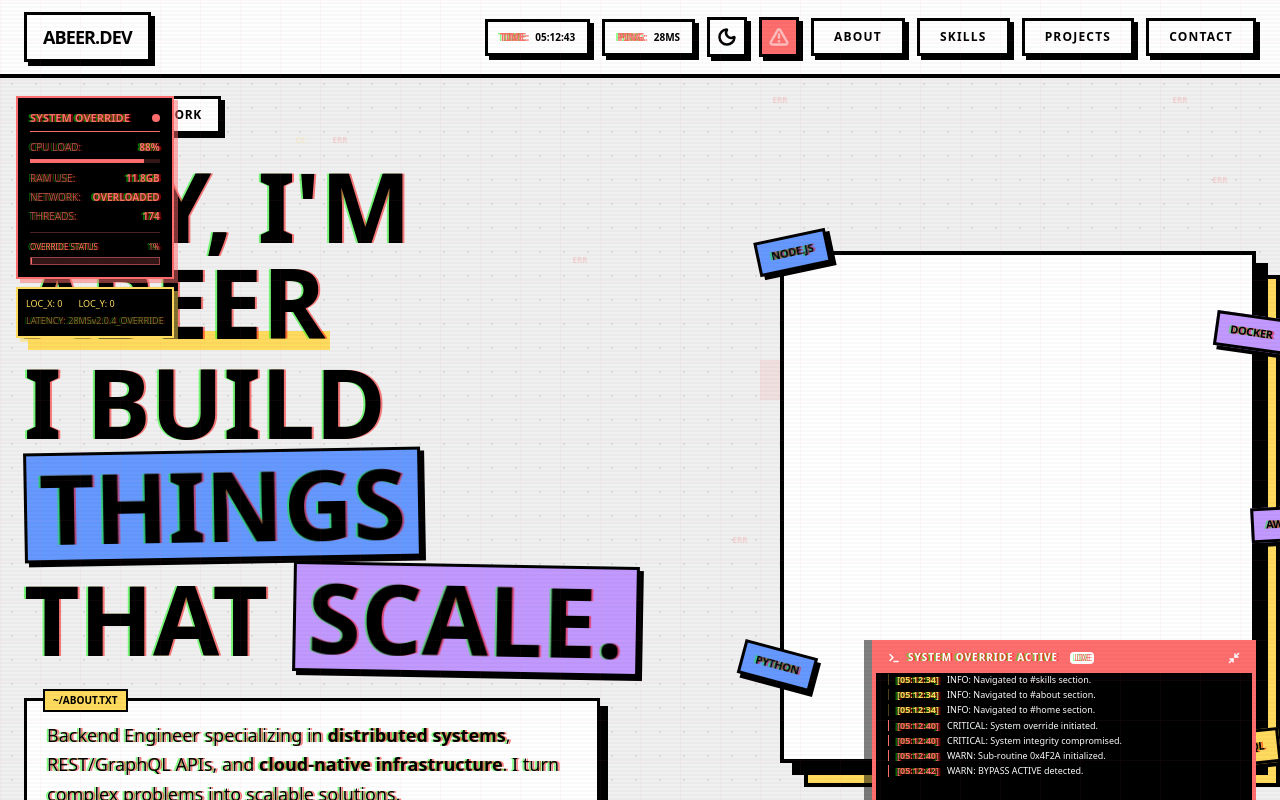
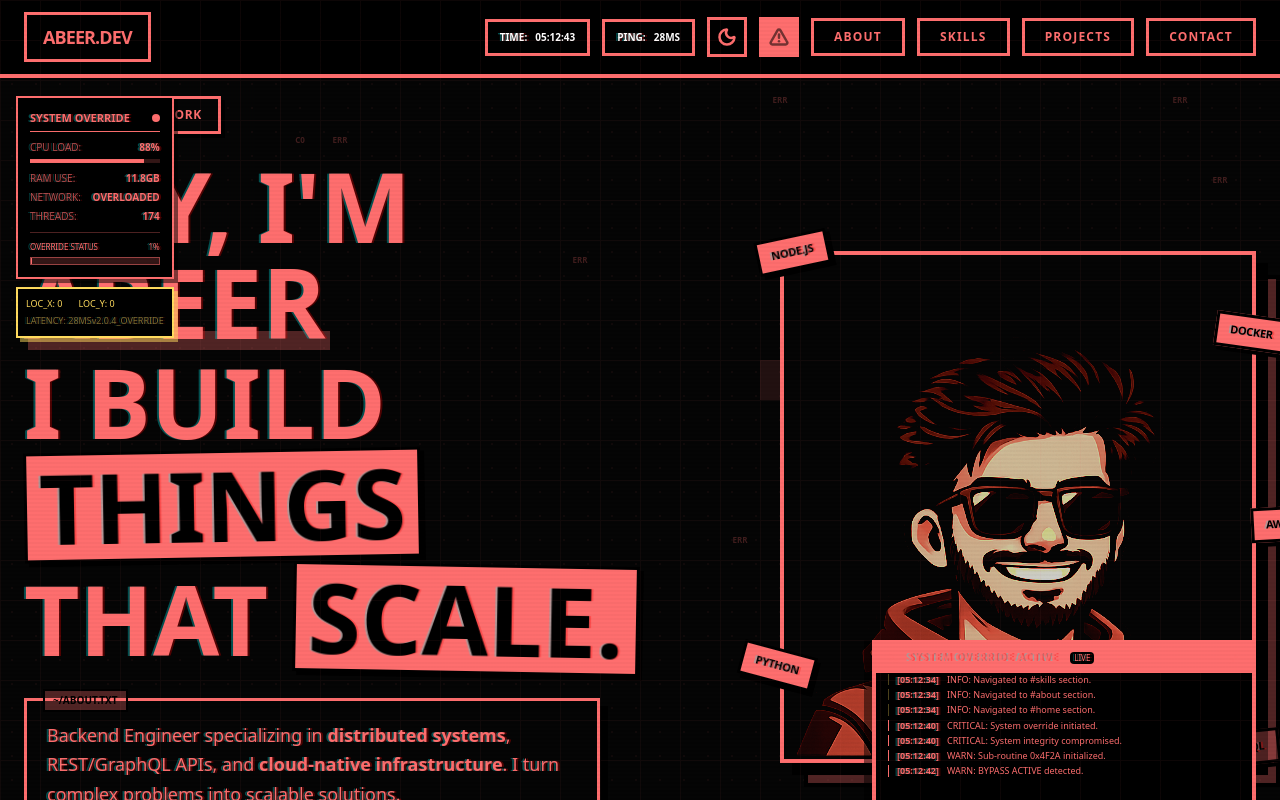
Before and after one commit to abeer-srivastava/portFolio, a Next.js app: page / in a window 1280 px wide. Both pictures are taken after a click on the button 779 px from the left and 37 px from the top of the page. Shown: the top 800 px of the page. Built offline with nearby package versions, Linux system fonts and the light colour scheme.

Commit message:
fix override mode

```diff
--- a/app/globals.css
+++ b/app/globals.css
@@ -127,16 +127,78 @@ body {
 /* System Override Mode Styles */
 .override-mode {
   cursor: crosshair !important;
+  background-color: #050505 !important;
+}
+
+/* Tactical Cyan for Dark Mode Override */
+.dark .override-mode {
+  color: #00F0FF !important;
+  --color-override: #00F0FF;
+}
+
+/* Default Coral for Light Mode Override */
+:not(.dark) .override-mode {
+  color: #FE6E6E !important;
+  --color-override: #FE6E6E;
+}
+
+.override-mode .bg-brutal-bg,
+.override-mode .bg-brutal-white,
+.override-mode .bg-white,
+.override-mode .bg-brutal-gray\/20 {
+  background-color: #050505 !important;
+  border-color: var(--color-override) !important;
+}
+
+.override-mode .bg-brutal-coral,
+.override-mode .bg-brutal-yellow,
+.override-mode .bg-brutal-blue,
+.override-mode .bg-brutal-purple {
+  background-color: var(--color-override) !important;
+  color: #000000 !important;
+}
+
+.override-mode .bg-brutal-coral *,
+.override-mode .bg-brutal-yellow *,
+.override-mode .bg-brutal-blue *,
+.override-mode .bg-brutal-purple * {
+  color: #000000 !important;
 }
 
 .override-mode img {
   filter: sepia(100%) hue-rotate(320deg) saturate(300%) contrast(150%) !important;
-  mix-blend-mode: screen;
+  mix-blend-mode: lighten !important;
+  opacity: 0.8;
+}
+
+.dark .override-mode img {
+  filter: sepia(100%) hue-rotate(160deg) saturate(400%) contrast(150%) !important;
+}
+
+.override-mode p, .override-mode h1, .override-mode h2, .override-mode h3, .override-mode span, .override-mode div:not([class*="bg-brutal-coral"]):not([class*="bg-brutal-yellow"]):not([class*="bg-brutal-blue"]):not([class*="bg-brutal-purple"]):not(.bg-system-black) {
+  color: inherit !important;
+}
+
+.override-mode .bg-brutal-yellow[class*="absolute"] {
+  background-color: rgba(254, 110, 110, 0.3) !important;
+}
+
+.dark .override-mode .bg-brutal-yellow[class*="absolute"] {
+  background-color: rgba(0, 240, 255, 0.2) !important;
+}
+
+.override-mode .brutal-dots {
+  background-image: radial-gradient(var(--color-override) 1px, transparent 1px) !important;
+  opacity: 0.05 !important;
+}
+
+.override-mode .brutal-section-border {
+  border-top-color: var(--color-override) !important;
 }
 
 .override-mode p, .override-mode h1, .override-mode h2, .override-mode h3, .override-mode span {
   animation: text-jitter 0.2s infinite alternate;
-  text-shadow: 2px 0 0 rgba(255,0,0,0.5), -2px 0 0 rgba(0,255,0,0.5);
+  text-shadow: 2px 0 0 rgba(255,0,0,0.3), -2px 0 0 rgba(0,255,255,0.3);
 }
 
 @keyframes text-jitter {
@@ -152,8 +214,8 @@ body {
   position: fixed;
   inset: 0;
   background-image:
-    linear-gradient(to right, var(--color-brutal-coral) 1px, transparent 1px),
-    linear-gradient(to bottom, var(--color-brutal-coral) 1px, transparent 1px);
+    linear-gradient(to right, var(--color-override) 1px, transparent 1px),
+    linear-gradient(to bottom, var(--color-override) 1px, transparent 1px);
   background-size: 40px 40px;
   opacity: 0.05;
   pointer-events: none;
--- a/components/brutal/BrutalNav.tsx
+++ b/components/brutal/BrutalNav.tsx
@@ -62,29 +62,37 @@ const BrutalNav = () => {
       initial={{ y: -100 }}
       animate={{ y: 0 }}
       transition={{ type: 'spring', stiffness: 200, damping: 25 }}
-      className={`fixed top-0 left-0 right-0 z-50 border-b-4 border-brutal-black transition-colors duration-200 ${
-        scrolled ? 'bg-brutal-white' : 'bg-brutal-white/90 backdrop-blur-sm'
+      className={`fixed top-0 left-0 right-0 z-50 border-b-4 transition-colors duration-300 ${
+        isDebugMode
+          ? 'bg-system-black border-[var(--color-override)]'
+          : scrolled ? 'bg-brutal-white border-brutal-black' : 'bg-brutal-white/90 backdrop-blur-sm border-brutal-black'
       }`}
     >
-      <div className="absolute top-0 left-0 h-1 bg-brutal-coral z-[60]" style={{ width: `${scrollProgress}%` }} />
+      <div className={`absolute top-0 left-0 h-1 z-[60] ${isDebugMode ? 'bg-brutal-yellow' : 'bg-brutal-coral'}`} style={{ width: `${scrollProgress}%` }} />
 
       <div className="max-w-7xl mx-auto px-4 md:px-6 py-3">
         <div className="flex items-center justify-between">
 
           <Link
             href="#home"
-            className="bg-brutal-white text-brutal-black px-4 py-2 border-[3px] border-brutal-black shadow-brutal-sm font-[var(--font-jetbrains-mono)] font-black text-lg uppercase tracking-tighter hover:translate-x-[-2px] hover:translate-y-[-2px] hover:shadow-brutal active:translate-x-[2px] active:translate-y-[2px] active:shadow-none transition-all duration-150 flex items-center gap-2"
+            className={`px-4 py-2 border-[3px] shadow-brutal-sm font-[var(--font-jetbrains-mono)] font-black text-lg uppercase tracking-tighter hover:translate-x-[-2px] hover:translate-y-[-2px] hover:shadow-brutal active:translate-x-[2px] active:translate-y-[2px] active:shadow-none transition-all duration-150 flex items-center gap-2 ${
+              isDebugMode ? 'bg-system-black border-[var(--color-override)] text-[var(--color-override)]' : 'bg-brutal-white border-brutal-black text-brutal-black'
+            }`}
           >
             ABEER.DEV
           </Link>
 
           <div className="flex items-center gap-3">
             <div className="hidden xl:flex items-center gap-3">
-              <div className="flex items-center gap-2 px-3 py-2 border-[3px] border-brutal-black bg-brutal-white font-[var(--font-jetbrains-mono)] text-[10px] font-black uppercase shadow-brutal-sm">
-                <span className="text-brutal-coral">TIME:</span> {time}
+              <div className={`flex items-center gap-2 px-3 py-2 border-[3px] font-[var(--font-jetbrains-mono)] text-[10px] font-black uppercase shadow-brutal-sm ${
+                isDebugMode ? 'bg-system-black border-[var(--color-override)] text-system-white' : 'bg-brutal-white border-brutal-black text-brutal-black'
+              }`}>
+                <span className={isDebugMode ? 'text-brutal-yellow' : 'text-brutal-coral'}>TIME:</span> {time}
               </div>
-              <div className="flex items-center gap-2 px-3 py-2 border-[3px] border-brutal-black bg-brutal-white font-[var(--font-jetbrains-mono)] text-[10px] font-black uppercase shadow-brutal-sm">
-                <span className="text-brutal-coral">PING:</span> {ping}ms
+              <div className={`flex items-center gap-2 px-3 py-2 border-[3px] font-[var(--font-jetbrains-mono)] text-[10px] font-black uppercase shadow-brutal-sm ${
+                isDebugMode ? 'bg-system-black border-[var(--color-override)] text-system-white' : 'bg-brutal-white border-brutal-black text-brutal-black'
+              }`}>
+                <span className={isDebugMode ? 'text-brutal-yellow' : 'text-brutal-coral'}>PING:</span> {ping}ms
               </div>
             </div>
 
@@ -94,7 +102,9 @@ const BrutalNav = () => {
                 setTheme(newTheme);
                 addLog(`INFO: UI context switched to ${newTheme.toUpperCase()} mode.`);
               }}
-              className="w-10 h-10 border-[3px] border-brutal-black bg-brutal-white text-brutal-black flex items-center justify-center shadow-brutal-sm hover:translate-x-[-2px] hover:translate-y-[-2px] hover:shadow-brutal active:translate-x-[2px] active:translate-y-[2px] active:shadow-none transition-all duration-150"
+              className={`w-10 h-10 border-[3px] flex items-center justify-center shadow-brutal-sm hover:translate-x-[-2px] hover:translate-y-[-2px] hover:shadow-brutal active:translate-x-[2px] active:translate-y-[2px] active:shadow-none transition-all duration-150 ${
+                isDebugMode ? 'bg-system-black border-[var(--color-override)] text-[var(--color-override)]' : 'bg-brutal-white border-brutal-black text-brutal-black'
+              }`}
               title="Toggle Theme"
             >
               {mounted && theme === 'dark' ? <Sun size={20} strokeWidth={3} /> : <Moon size={20} strokeWidth={3} />}
@@ -106,8 +116,8 @@ const BrutalNav = () => {
                 setIsDebugMode(newState);
                 addLog(newState ? 'CRITICAL: System override initiated.' : 'INFO: Normal operations resumed.');
               }}
-              className={`w-10 h-10 border-[3px] border-brutal-black flex items-center justify-center shadow-brutal-sm hover:translate-x-[-2px] hover:translate-y-[-2px] hover:shadow-brutal active:translate-x-[2px] active:translate-y-[2px] active:shadow-none transition-all duration-150 ${
-                isDebugMode ? 'bg-brutal-coral text-brutal-white' : 'bg-brutal-white text-brutal-black'
+              className={`w-10 h-10 border-[3px] flex items-center justify-center shadow-brutal-sm hover:translate-x-[-2px] hover:translate-y-[-2px] hover:shadow-brutal active:translate-x-[2px] active:translate-y-[2px] active:shadow-none transition-all duration-150 ${
+                isDebugMode ? 'bg-[var(--color-override)] border-[var(--color-override)] text-system-black' : 'bg-brutal-white border-brutal-black text-brutal-black'
               }`}
               title="Toggle System Override"
             >
@@ -121,10 +131,10 @@ const BrutalNav = () => {
                   <Link
                     key={item.href}
                     href={item.href}
-                    className={`relative px-5 py-2 border-[3px] border-brutal-black font-[var(--font-jetbrains-mono)] font-black text-xs uppercase tracking-widest transition-all duration-150 hover:translate-x-[-2px] hover:translate-y-[-2px] hover:shadow-brutal active:translate-x-[2px] active:translate-y-[2px] active:shadow-none ${
-                      isActive
-                        ? 'bg-brutal-yellow text-brutal-black shadow-brutal-sm'
-                        : 'bg-brutal-white text-brutal-black shadow-brutal-sm'
+                    className={`relative px-5 py-2 border-[3px] font-[var(--font-jetbrains-mono)] font-black text-xs uppercase tracking-widest transition-all duration-150 hover:translate-x-[-2px] hover:translate-y-[-2px] hover:shadow-brutal active:translate-x-[2px] active:translate-y-[2px] active:shadow-none ${
+                      isDebugMode
+                        ? isActive ? 'bg-[var(--color-override)] border-[var(--color-override)] text-system-black shadow-brutal-sm' : 'bg-system-black border-[var(--color-override)] text-[var(--color-override)] shadow-brutal-sm'
+                        : isActive ? 'bg-brutal-yellow border-brutal-black text-brutal-black shadow-brutal-sm' : 'bg-brutal-white border-brutal-black text-brutal-black shadow-brutal-sm'
                     }`}
                   >
                     {item.label}
--- a/components/brutal/EventLogFooter.tsx
+++ b/components/brutal/EventLogFooter.tsx
@@ -30,13 +30,13 @@ const EventLogFooter = () => {
           animate={{ height: isMinimized ? '36px' : '160px' }}
           transition={{ type: 'spring', stiffness: 300, damping: 25 }}
           className={`bg-system-black border-t-[4px] border-x-[4px] shadow-[-8px_0_0_0_rgba(0,0,0,0.5)] w-full md:w-96 ml-auto pointer-events-auto overflow-hidden transition-colors duration-300 ${
-            isDebugMode ? 'border-brutal-coral' : 'border-brutal-black'
+            isDebugMode ? 'border-[var(--color-override)]' : 'border-brutal-black'
           }`}
         >
           {/* Log Header */}
           <div
             className={`px-3 py-1.5 flex items-center justify-between border-b-[2px] cursor-pointer select-none transition-colors duration-300 ${
-              isDebugMode ? 'bg-brutal-coral border-brutal-coral text-system-white' : 'bg-brutal-yellow border-brutal-black text-system-black'
+              isDebugMode ? 'bg-[var(--color-override)] border-[var(--color-override)] text-system-black' : 'bg-brutal-yellow border-brutal-black text-system-black'
             }`}
             onClick={() => {
               setIsMinimized(!isMinimized);
@@ -47,7 +47,7 @@ const EventLogFooter = () => {
               <Terminal size={12} strokeWidth={3} />
               <span className="text-[10px] font-black uppercase tracking-widest">{isDebugMode ? 'System Override active' : 'Live Events'}</span>
               <span className={`text-[8px] px-1 ml-1 rounded-sm animate-pulse ${
-                isDebugMode ? 'bg-system-white text-brutal-coral' : 'bg-system-black text-system-white'
+                isDebugMode ? 'bg-system-black text-[var(--color-override)]' : 'bg-system-black text-system-white'
               }`}>LIVE</span>
             </div>
             <div className="flex gap-2 items-center">
@@ -67,11 +67,11 @@ const EventLogFooter = () => {
                       initial={{ opacity: 0, x: 10 }}
                       animate={{ opacity: 1, x: 0 }}
                       className={`leading-tight border-l pl-2 ${
-                        isCritical ? 'border-brutal-coral' : 'border-brutal-yellow/30'
+                        isCritical ? 'border-[var(--color-override)]' : 'border-brutal-yellow/30'
                       }`}
                     >
                       <span className={`mr-2 font-black ${
-                        isCritical ? 'text-brutal-coral' : 'text-brutal-yellow'
+                        isCritical ? 'text-[var(--color-override)]' : 'text-brutal-yellow'
                       }`}>{log.split(' ')[0]}</span>
                       {log.split(' ').slice(1).join(' ')}
                     </motion.div>
--- a/components/providers/DebugProvider.tsx
+++ b/components/providers/DebugProvider.tsx
@@ -107,7 +107,7 @@ export const DebugProvider = ({ children }: { children: React.ReactNode }) => {
       {children}
       {isDebugMode && <GlitchGridBackground />}
       {isDebugMode && (
-        <div className="fixed inset-0 pointer-events-none z-[9998]">
+        <div className="fixed inset-0 pointer-events-none z-[9998]" style={{ color: 'var(--color-override)' }}>
           <AnimatePresence>
             {alerts.map(alert => (
               <motion.div
@@ -115,7 +115,7 @@ export const DebugProvider = ({ children }: { children: React.ReactNode }) => {
                 initial={{ opacity: 0, scale: 0.5, x: "-50%", y: "-50%" }}
                 animate={{ opacity: [0, 1, 1, 0], scale: [0.8, 1.1, 1, 0.9] }}
                 exit={{ opacity: 0 }}
-                className="absolute bg-brutal-coral text-system-white px-3 py-1 font-black text-[12px] border-2 border-system-black shadow-brutal flex items-center gap-2"
+                className="absolute bg-[var(--color-override)] text-system-black px-3 py-1 font-black text-[12px] border-2 border-system-black shadow-brutal flex items-center gap-2"
                 style={{ left: `${alert.x}%`, top: `${alert.y}%` }}
               >
                 <AlertTriangle size={14} />
@@ -128,10 +128,10 @@ export const DebugProvider = ({ children }: { children: React.ReactNode }) => {
       {isDebugMode && (
         <div className="fixed top-24 left-4 z-[9999] pointer-events-none flex flex-col gap-2 font-[var(--font-jetbrains-mono)]">
           {/* Main HUD */}
-          <div className="bg-system-black text-brutal-coral p-3 border-2 border-brutal-coral shadow-[4px_4px_0px_rgba(254,110,110,0.5)] max-w-[200px]">
-            <div className="font-black border-b border-brutal-coral mb-2 pb-1 flex justify-between items-center text-[11px]">
+          <div className="bg-system-black text-[var(--color-override)] p-3 border-2 border-[var(--color-override)] shadow-[4px_4px_0px_rgba(0,0,0,0.5)] max-w-[200px]">
+            <div className="font-black border-b border-[var(--color-override)] mb-2 pb-1 flex justify-between items-center text-[11px]">
               <span>SYSTEM OVERRIDE</span>
-              <span className="w-2 h-2 bg-brutal-coral animate-pulse rounded-full" />
+              <span className="w-2 h-2 bg-[var(--color-override)] animate-pulse rounded-full" />
             </div>
 
             <div className="space-y-1 text-[10px]">
@@ -139,8 +139,8 @@ export const DebugProvider = ({ children }: { children: React.ReactNode }) => {
                 <span className="opacity-70">CPU LOAD:</span>
                 <span className="font-black">{metrics.cpu}%</span>
               </div>
-              <div className="w-full bg-brutal-coral/20 h-1 mt-0.5">
-                <div className="bg-brutal-coral h-full transition-all duration-500" style={{ width: `${metrics.cpu}%` }} />
+              <div className="w-full bg-[var(--color-override)]/20 h-1 mt-0.5">
+                <div className="bg-[var(--color-override)] h-full transition-all duration-500" style={{ width: `${metrics.cpu}%` }} />
               </div>
 
               <div className="flex justify-between mt-2">
@@ -158,13 +158,13 @@ export const DebugProvider = ({ children }: { children: React.ReactNode }) => {
                 <span className="font-black">{metrics.threads}</span>
               </div>
 
-              <div className="pt-2 border-t border-brutal-coral/30 mt-2">
+              <div className="pt-2 border-t border-[var(--color-override)]/30 mt-2">
                 <div className="flex justify-between text-[8px] mb-1">
                   <span>OVERRIDE STATUS</span>
                   <span className="animate-pulse">{metrics.failureProgress}%</span>
                 </div>
-                <div className="w-full bg-brutal-coral/20 h-2 border border-brutal-coral/50 overflow-hidden">
-                  <div className="bg-brutal-coral h-full transition-all duration-1000 ease-linear" style={{ width: `${metrics.failureProgress}%` }} />
+                <div className="w-full bg-[var(--color-override)]/20 h-2 border border-[var(--color-override)]/50 overflow-hidden">
+                  <div className="bg-[var(--color-override)] h-full transition-all duration-1000 ease-linear" style={{ width: `${metrics.failureProgress}%` }} />
                 </div>
               </div>
             </div>
```
